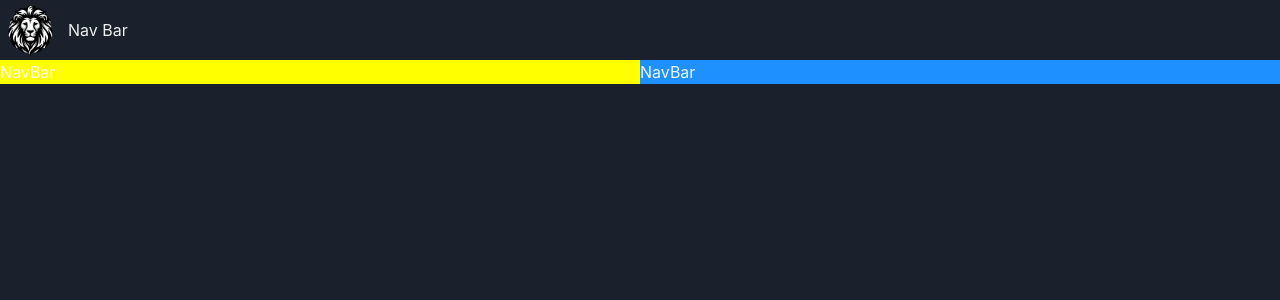
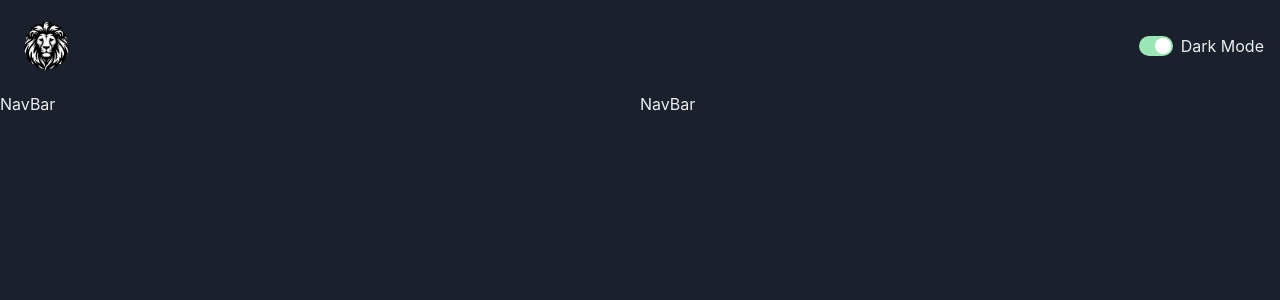
Before and after one commit to JayaSaiVinay/game-hub, a React (Vite) app: page / in a window 1280 px wide. Shown: the top 300 px of the page. Built offline with nearby package versions, Linux system fonts and the light colour scheme.

Commit message:
color mode switch

```diff
--- a/src/App.tsx
+++ b/src/App.tsx
@@ -13,13 +13,9 @@
         <NavBar />
       </GridItem>
       <Show above="lg">
-        <GridItem area="aside" bg="yellow">
-          NavBar
-        </GridItem>
+        <GridItem area="aside">NavBar</GridItem>
       </Show>
-      <GridItem area="main" bg="dodgerblue">
-        NavBar
-      </GridItem>
+      <GridItem area="main">NavBar</GridItem>
     </Grid>
   );
 };
--- /dev/null
+++ b/src/components/ColorModeSwitch.tsx
@@ -0,0 +1,17 @@
+import { HStack, Text, Switch, useColorMode } from "@chakra-ui/react";
+
+const ColorModeSwitch = () => {
+  const { toggleColorMode, colorMode } = useColorMode();
+  return (
+    <HStack>
+      <Switch
+        colorScheme="green"
+        isChecked={colorMode === "dark"}
+        onChange={toggleColorMode}
+      />
+      <Text>Dark Mode</Text>
+    </HStack>
+  );
+};
+
+export default ColorModeSwitch;
--- a/src/components/NavBar.tsx
+++ b/src/components/NavBar.tsx
@@ -1,11 +1,12 @@
 import { Image } from "@chakra-ui/image";
 import { HStack, Text } from "@chakra-ui/layout";
 import logo from "../assets/logo.png";
+import ColorModeSwitch from "./ColorModeSwitch";
 const NavBar = () => {
   return (
-    <HStack>
+    <HStack justifyContent="space-between" padding='1rem'>
       <Image src={logo} boxSize="60px" />
-      <Text>Nav Bar</Text>
+      <ColorModeSwitch />
     </HStack>
   );
 };
```
